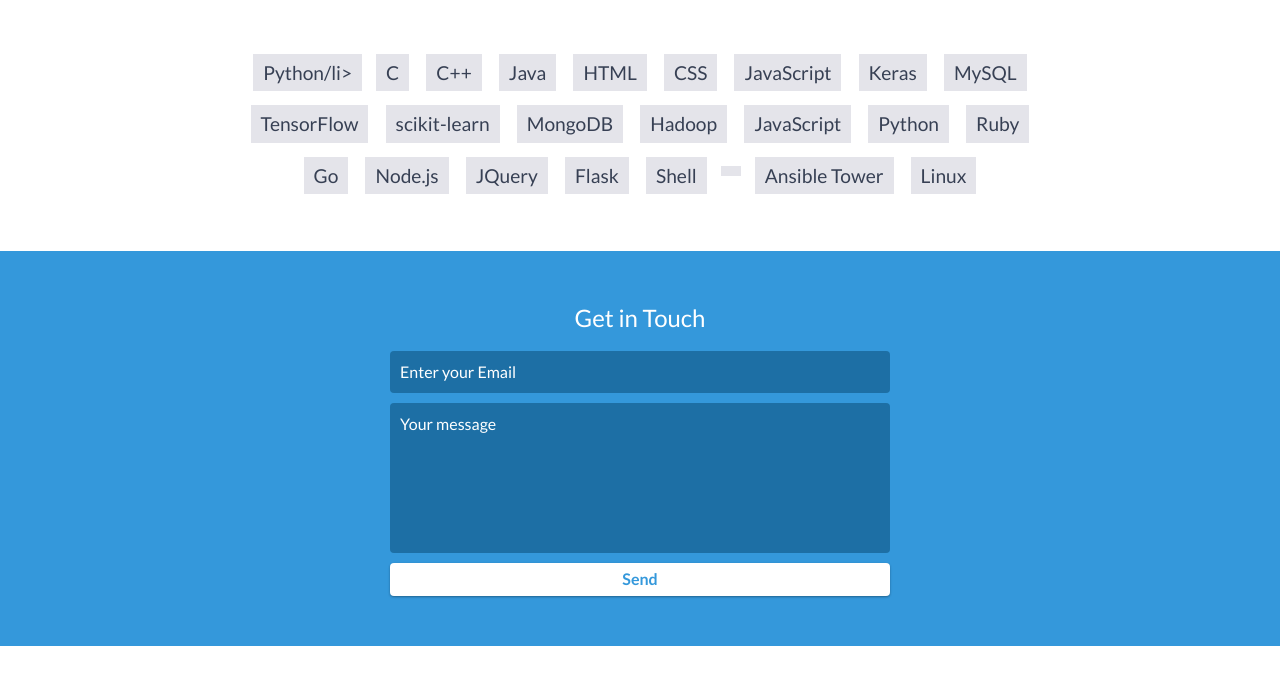
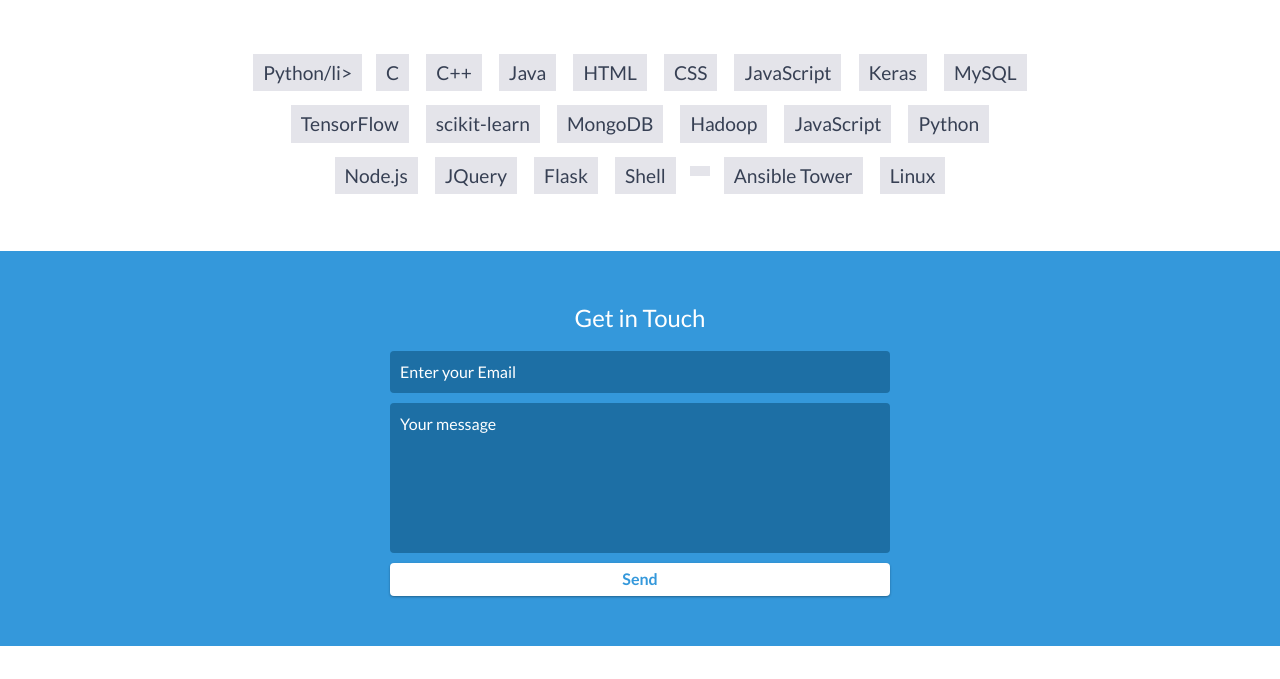
Before and after one commit to hiralnagda/hiralnagda.github.io, a website: page index.html in a window 1280 px wide. Shown: the part 3634-4313 px from the top of the page. Drawn offline with nearby package versions, Linux system fonts and the light colour scheme.

```diff
--- a/index.html
+++ b/index.html
@@ -256,8 +256,6 @@
             <li>Hadoop</li>
             <li>JavaScript</li>
             <li>Python</li>
-            <li>Ruby</li>
-            <li>Go</li>
             <li>Node.js</li>
             <li>JQuery</li>
             <li>Flask</li>
```
